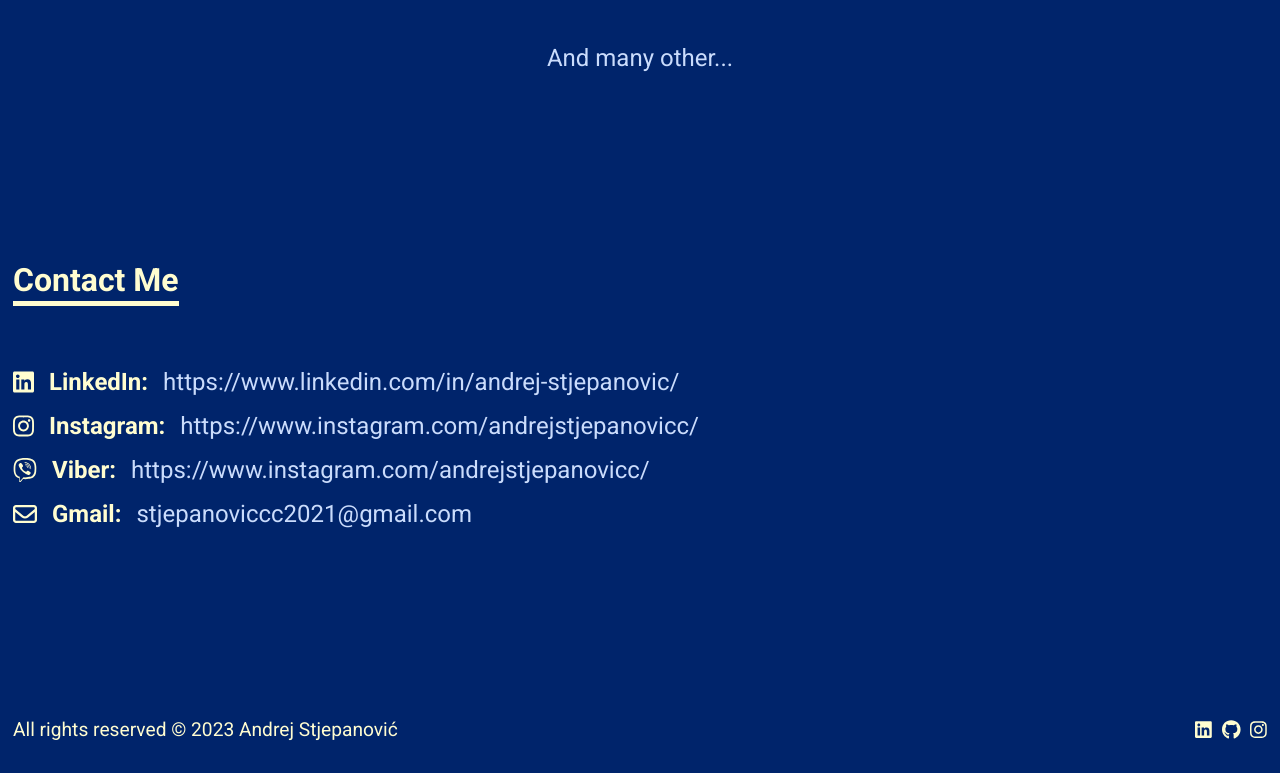
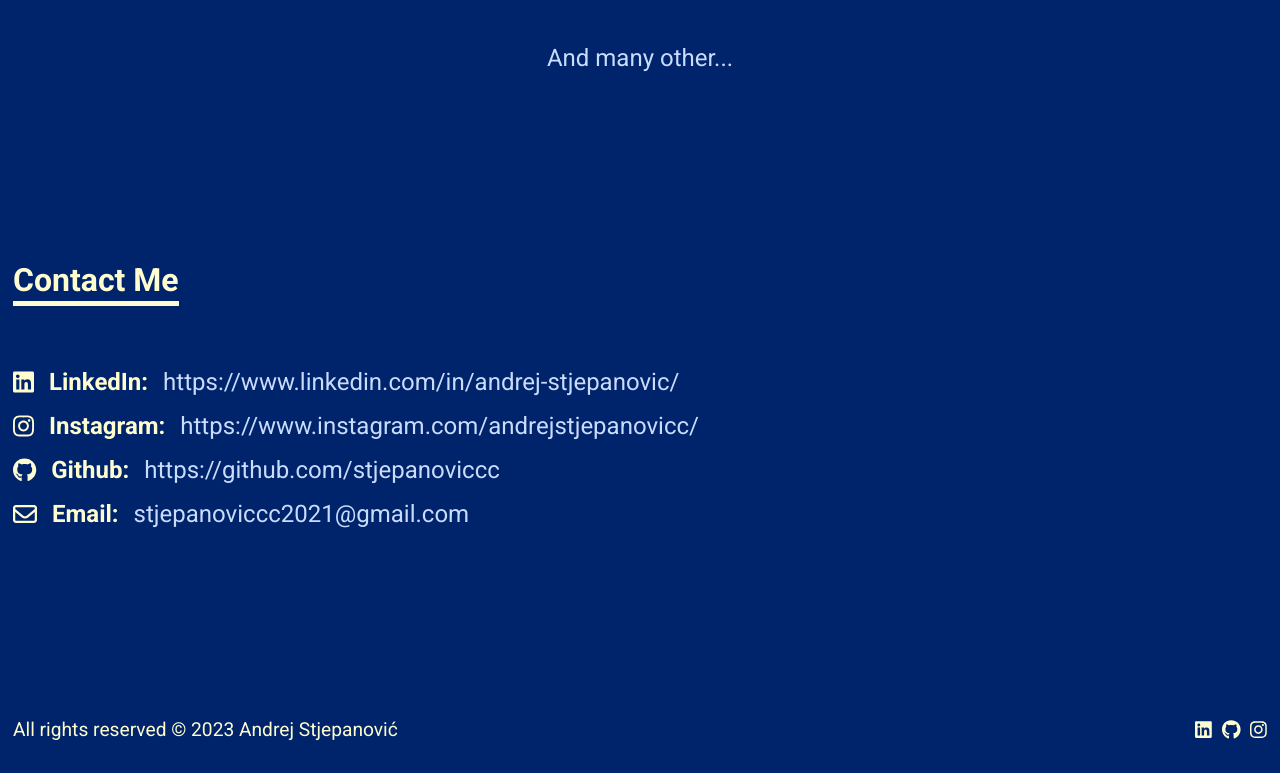
Before and after one commit to stjepanoviccc/my-portfolio-website, a React (Create React App) app: page / in a window 1280 px wide. Shown: the part 1905-2678 px from the top of the page. Built offline with nearby package versions, Linux system fonts and the light colour scheme.

Commit message:
small fix

```diff
--- a/src/components/Contact.js
+++ b/src/components/Contact.js
@@ -3,7 +3,7 @@ import Wrap from './Wrap'
 import styles from "../scss/components/Contact.module.scss";
 import headerStyles from "../scss/components/Headers.module.scss";
 import { FontAwesomeIcon } from '@fortawesome/react-fontawesome';
-import { faLinkedin, faInstagram, faViber } from '@fortawesome/free-brands-svg-icons';
+import { faLinkedin, faInstagram, faGithub } from '@fortawesome/free-brands-svg-icons';
 import { faEnvelope } from '@fortawesome/free-regular-svg-icons';
 
 const Contact = () => {
@@ -24,13 +24,13 @@ const Contact = () => {
                     <a className={styles.contactLink} href="https://www.instagram.com/andrejstjepanovicc/" target="_blank" rel="noreferrer">https://www.instagram.com/andrejstjepanovicc/</a>
                 </div>
                 <div className={styles.contactItem}>
-                    <FontAwesomeIcon icon={faViber} className={styles.icon}/>
-                    <h5 className={styles.contactTitle}>Viber:</h5>
-                    <a className={styles.contactLink} href="https://www.instagram.com/andrejstjepanovicc/" target="_blank" rel="noreferrer">https://www.instagram.com/andrejstjepanovicc/</a>
+                    <FontAwesomeIcon icon={faGithub} className={styles.icon}/>
+                    <h5 className={styles.contactTitle}>Github:</h5>
+                    <a className={styles.contactLink} href="https://github.com/stjepanoviccc" target="_blank" rel="noreferrer">https://github.com/stjepanoviccc</a>
                 </div>
                 <div className={styles.contactItem}>
                     <FontAwesomeIcon icon={faEnvelope} className={styles.icon}/>
-                    <h5 className={styles.contactTitle}>Gmail:</h5>
+                    <h5 className={styles.contactTitle}>Email:</h5>
                     <p className={styles.mail}>stjepanoviccc2021@gmail.com</p>
                 </div>
             </div>
```
